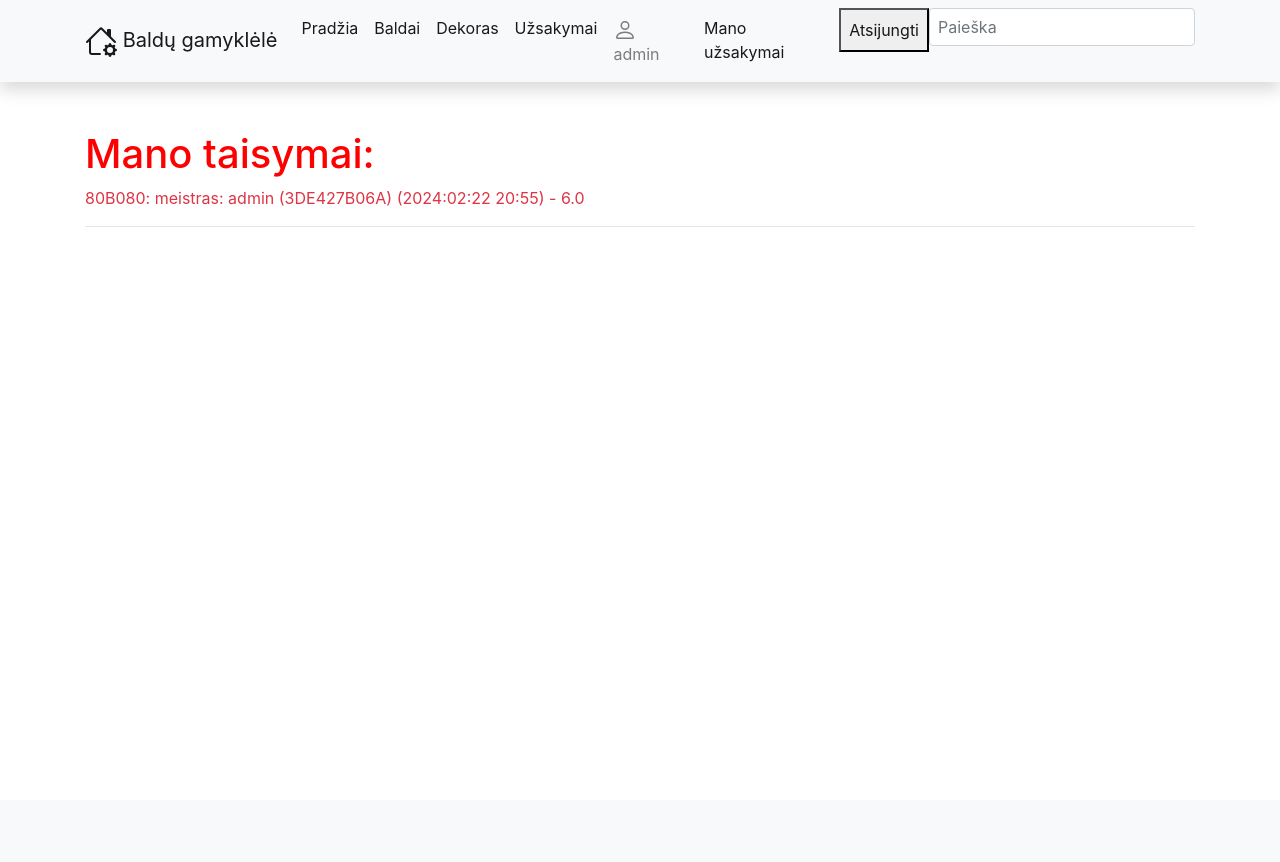
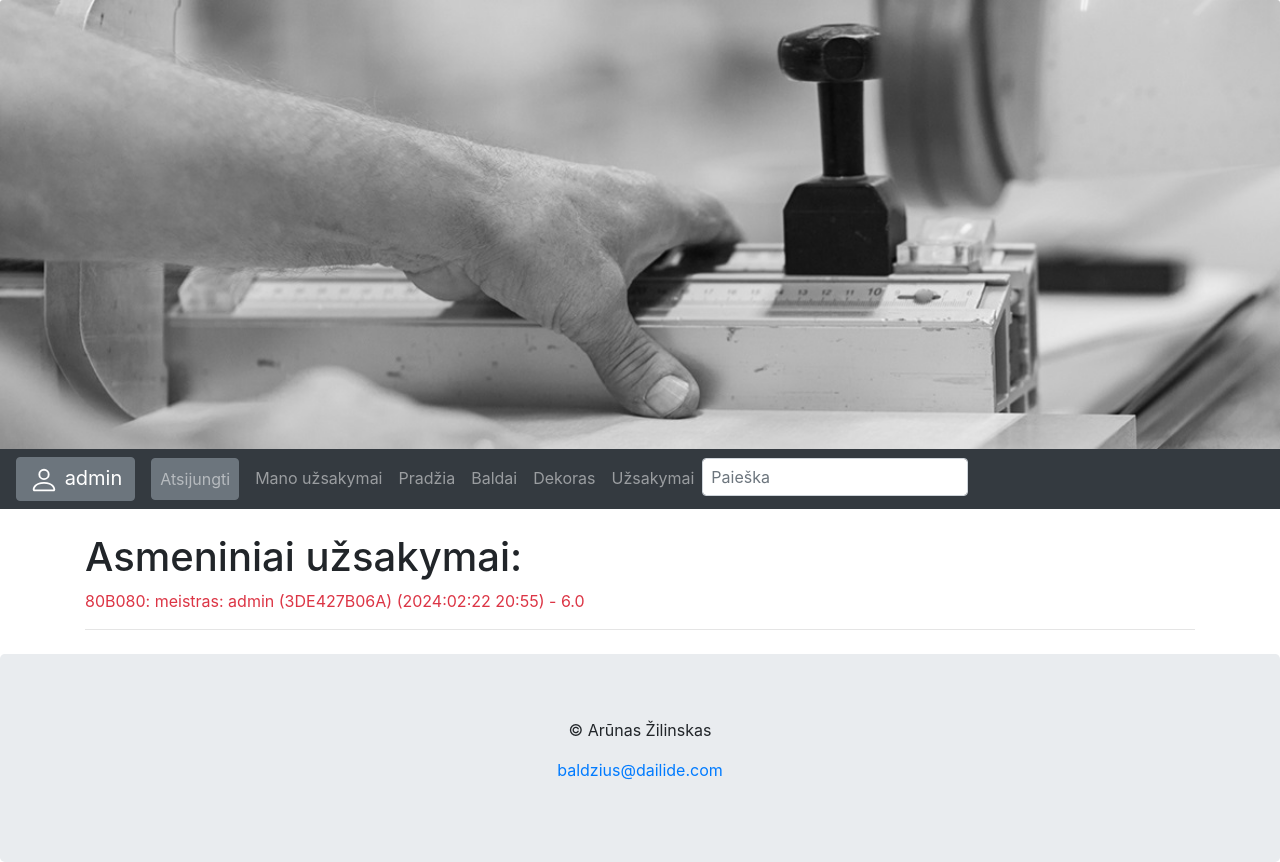
Before and after one commit to Atstovas/Baldai, a Django app: page /baldai/my_orders/ in a window 1280 px wide. Before the commit the page ends 227 px from the top, so only its background shows below. Run offline with Django 5.2, Linux system fonts and the light colour scheme; a user stored in the database is signed in; data comes from the database, SQL or seed files in the repository; some libraries are stand-ins or nearby versions.

Commit message:
Monochrominis dizainas.

```diff
--- a/mysite/baldai/templates/base.html
+++ b/mysite/baldai/templates/base.html
@@ -4,62 +4,50 @@
     <title>{% block "title" %}{% endblock %}</title>
     <meta charset="utf-8">
     <meta name="viewport" content="width=device-width, initial-scale=1">
-    <link rel="stylesheet" href="https://stackpath.bootstrapcdn.com/bootstrap/4.1.3/css/bootstrap.min.css"
-          integrity="sha384-MCw98/SFnGE8fJT3GXwEOngsV7Zt27NXFoaoApmYm81iuXoPkFOJwJ8ERdknLPMO"
-          crossorigin="anonymous">
-    <link rel="stylesheet" href="https://cdnjs.cloudflare.com/ajax/libs/font-awesome/4.7.0/css/font-awesome.min.css">
-    {% load static %}
-    <link rel="stylesheet" href="{% static 'css/styles.css' %}">
-
-    <!-- Add additional CSS in static file -->
+    <link rel="stylesheet" href="https://cdn.jsdelivr.net/npm/bootstrap@4.6.2/dist/css/bootstrap.min.css">
+    <script src="https://cdn.jsdelivr.net/npm/jquery@3.7.1/dist/jquery.slim.min.js"></script>
+    <script src="https://cdn.jsdelivr.net/npm/popper.js@1.16.1/dist/umd/popper.min.js"></script>
+    <script src="https://cdn.jsdelivr.net/npm/bootstrap@4.6.2/dist/js/bootstrap.bundle.min.js"></script>
+    <style>
+        .fakeimg {
+          height: 200px;
+          background: #aaa;
+        }
+    </style>
 </head>
 <body>
 {% load i18n %}
-<!-- Navigation -->
-<nav class="navbar navbar-expand-lg navbar-light bg-light static-top mb-5 shadow">
-    <div class="container">
-        <a class="navbar-brand" href="{% url 'baldai' %}">
-            <svg xmlns="http://www.w3.org/2000/svg" width="32" height="32" fill="currentColor" class="bi bi-house-gear"
-                 viewBox="0 0 16 16">
-                <path d="M7.293 1.5a1 1 0 0 1 1.414 0L11 3.793V2.5a.5.5 0 0 1 .5-.5h1a.5.5 0 0 1 .5.5v3.293l2.354 2.353a.5.5 0 0 1-.708.708L8 2.207l-5 5V13.5a.5.5 0 0 0 .5.5h4a.5.5 0 0 1 0 1h-4A1.5 1.5 0 0 1 2 13.5V8.207l-.646.647a.5.5 0 1 1-.708-.708z"/>
-                <path d="M11.886 9.46c.18-.613 1.048-.613 1.229 0l.043.148a.64.64 0 0 0 .921.382l.136-.074c.561-.306 1.175.308.87.869l-.075.136a.64.64 0 0 0 .382.92l.149.045c.612.18.612 1.048 0 1.229l-.15.043a.64.64 0 0 0-.38.921l.074.136c.305.561-.309 1.175-.87.87l-.136-.075a.64.64 0 0 0-.92.382l-.045.149c-.18.612-1.048.612-1.229 0l-.043-.15a.64.64 0 0 0-.921-.38l-.136.074c-.561.305-1.175-.309-.87-.87l.075-.136a.64.64 0 0 0-.382-.92l-.148-.044c-.613-.181-.613-1.049 0-1.23l.148-.043a.64.64 0 0 0 .382-.921l-.074-.136c-.306-.561.308-1.175.869-.87l.136.075a.64.64 0 0 0 .92-.382zM14 12.5a1.5 1.5 0 1 0-3 0 1.5 1.5 0 0 0 3 0"/>
-            </svg>
-            Baldų gamyklėlė</a>
-        <button class="navbar-toggler" type="button" data-toggle="collapse" data-target="#navbarResponsive"
-                aria-controls="navbarResponsive" aria-expanded="false" aria-label="Toggle navigation">
-            <span class="navbar-toggler-icon"></span>
-        </button>
-        <div class="collapse navbar-collapse" id="navbarResponsive">
-            <ul class="navbar-nav ml-auto">
-                <li class="nav-item">
-                    <a class="nav-link active" href="{% url 'index' %}">Pradžia</a>
-                </li>
-                <li class="nav-item">
-                    <a class="nav-link active" href="{% url 'baldai' %}">Baldai</a>
-                </li>
-                <li class="nav-item">
-                    <a class="nav-link active" href="{% url 'products' %}">Dekoras</a>
-                </li>
-                <li class="nav-item">
-                    <a class="nav-link active" href="{% url 'orders' %}">Užsakymai</a>
-                </li>
+<div class="justify-content-center text-center ">
+    <img src="/static/img/header.jpg" class="card-img-top " alt="Responsive image">
+</div>
+<nav class="navbar navbar-expand-sm bg-dark navbar-dark nav justify-content-end">
     {% if user.is_authenticated %}
-                <li class="nav-item"><a class="nav-link" href="{% url 'profile' %}">
+    <a class="navbar-brand btn btn-secondary" href="{% url 'profile' %}">
         <svg class="bi bi-person" width="1.5em" height="1.5em" viewBox="0 0 16 16" fill="currentColor"
              xmlns="http://www.w3.org/2000/svg">
             <path fill-rule="evenodd"
                   d="M13 14s1 0 1-1-1-4-6-4-6 3-6 4 1 1 1 1h10zm-9.995-.944v-.002.002zM3.022 13h9.956a.274.274 0 00.014-.002l.008-.002c-.001-.246-.154-.986-.832-1.664C11.516 10.68 10.289 10 8 10c-2.29 0-3.516.68-4.168 1.332-.678.678-.83 1.418-.832 1.664a1.05 1.05 0 00.022.004zm9.974.056v-.002.002zM8 7a2 2 0 100-4 2 2 0 000 4zm3-2a3 3 0 11-6 0 3 3 0 016 0z"
                   clip-rule="evenodd"/>
         </svg>
-                    {{ user.get_username }}</a></li>
+        {{ user.get_username }}
+    </a>
+
+    {% endif %}
+    <button class="navbar-toggler" type="button" data-toggle="collapse" data-target="#collapsibleNavbar">
+        <span class="navbar-toggler-icon"></span>
+    </button>
+    <div class="collapse navbar-collapse" id="collapsibleNavbar">
+        <ul class="navbar-nav">
+            {% if user.is_authenticated %}
             <li class="nav-item">
-                    <a class="nav-link active" href="{% url 'my_orders' %}">Mano užsakymai</a>
+                <form method="post" action="{% url 'account_logout' %}">
+                    {% csrf_token %}
+                    <button type="submit" class="nav-link mr-2 btn btn-secondary">Atsijungti
+                    </button>
+                </form>
             </li>
             <li class="nav-item">
-                    <form method="post" action="{% url 'logout' %}">
-                        {% csrf_token %}
-                        <button class="nav-link active" type="submit">Atsijungti</button>
-                    </form>
+                <a class="nav-link" href="{% url 'my_orders' %}">Mano užsakymai</a>
             </li>
             {% else %}
             <li class="nav-item">
@@ -69,6 +57,20 @@
                 <a class="nav-link active" href="{% url 'login' %}">Prisijungti</a>
             </li>
             {% endif %}
+            <li class="nav-item">
+                <a class="nav-link" href="{% url 'index' %}">Pradžia</a>
+            </li>
+            <li class="nav-item">
+                <a class="nav-link" href="{% url 'baldai' %}">Baldai</a>
+            </li>
+            <li class="nav-item">
+                <a class="nav-link" href="{% url 'products' %}">Dekoras</a>
+            </li>
+            <li class="nav-item">
+                <a class="nav-link" href="{% url 'orders' %}">Užsakymai</a>
+            </li>
+
+
             <li>
                 <form action="{% url 'search' %}" method="get" class="form-inline my-2 my-md-0">
                     <input name="query" class="form-control nav-link active" type="text" placeholder="Paieška">
@@ -76,9 +78,9 @@
             </li>
         </ul>
     </div>
-    </div>
 </nav>
-<div class="container">
+
+<div class="container my-4">
     {% if messages %}
     {% for message in messages %}
     <div class="alert alert-{% if message.tags == 'error' %}danger{% elif message.tags == 'info' %}success{% endif %}"
@@ -89,15 +91,10 @@
     {% endif %}
     {% block "content" %}{% endblock %}
 </div>
+<div class="jumbotron text-center" style="margin-bottom:0">
+      <p>© Arūnas Žilinskas</p>
+  <p><a href="mailto:baldzius@dailide.com">baldzius@dailide.com</a></p>
+</div>
 
-<script src="https://code.jquery.com/jquery-3.5.1.slim.min.js"
-        integrity="sha384-DfXdz2htPH0lsSSs5nCTpuj/zy4C+OGpamoFVy38MVBnE+IbbVYUew+OrCXaRkfj"
-        crossorigin="anonymous"></script>
-<script src="https://cdn.jsdelivr.net/npm/popper.js@1.16.0/dist/umd/popper.min.js"
-        integrity="sha384-Q6E9RHvbIyZFJoft+2mJbHaEWldlvI9IOYy5n3zV9zzTtmI3UksdQRVvoxMfooAo"
-        crossorigin="anonymous"></script>
-<script src="https://stackpath.bootstrapcdn.com/bootstrap/4.5.0/js/bootstrap.min.js"
-        integrity="sha384-OgVRvuATP1z7JjHLkuOU7Xw704+h835Lr+6QL9UvYjZE3Ipu6Tp75j7Bh/kR0JKI"
-        crossorigin="anonymous"></script>
 </body>
 </html>
--- a/mysite/baldai/templates/my_orders.html
+++ b/mysite/baldai/templates/my_orders.html
@@ -1,9 +1,9 @@
 {% extends "base.html" %}
 
-{% block "title" %}Mano taisymai{% endblock %}
+{% block "title" %}Asmeniniai užsakymai{% endblock %}
 
 {% block "content" %}
-<h1>Mano taisymai:</h1>
+<h1>Asmeniniai užsakymai:</h1>
 {% for order in orders %}
 <a class="{% if order.is_overdue %}text-danger{% endif %}" href="{% url 'order' order.pk %}">{{ order }}</a>
 <hr>
--- a/mysite/baldai/templates/product.html
+++ b/mysite/baldai/templates/product.html
@@ -5,7 +5,7 @@
 {% block "content" %}
 {% load static %}
 {% if product.decor_pic %}
-<img src="{{ product.decor_pic.url }}" class="card-img-top" style="width: 80%; height: auto;" alt="...">
+<img src="{{ product.decor_pic.url }}" class="card-img-top nav  " style="width: 80%; height: auto; " alt="...">
 {% else %}
 <img src="{% static 'img/default_decor_small.jpg' %}" class="card-img-top" style="width: 50%; height: auto;">
 {% endif %}
--- a/mysite/baldai/urls.py
+++ b/mysite/baldai/urls.py
@@ -1,5 +1,6 @@
-from django.urls import path
+from django.urls import path, include
 from . import views
+from django.contrib.auth import views as auth_views
 
 urlpatterns = [
     path("", views.index, name="index"),
@@ -13,6 +14,7 @@ urlpatterns = [
     path('my_orders/', views.MyOrderListView.as_view(), name="my_orders"),
     path('register/', views.register, name='register'),
     path("profile/", views.profile, name="profile"),
+    path('accounts/logout/', include('allauth.urls')),
     path("order/new", views.OrderCreateView.as_view(), name="order_new"),
     path("order/<int:pk>/update", views.OrderUpdateView.as_view(), name="order_update"),
     path("order/<int:pk>/delete", views.OrderDeleteView.as_view(), name="order_delete"),
--- a/mysite/baldai/views.py
+++ b/mysite/baldai/views.py
@@ -8,13 +8,18 @@ from django.shortcuts import redirect
 from django.contrib.auth.forms import User
 from django.views.decorators.csrf import csrf_protect
 from django.contrib import messages
-from django.contrib.auth import password_validation
+from django.contrib.auth import password_validation, logout
 from .forms import OrderCommentForm, UserUpdateForm, ProfileUpdateForm, OrderCreateUpdateForm
 from django.views.generic.edit import FormMixin
 from django.contrib.auth.decorators import login_required
 from django.db.models import Sum
 
 
+
+def logout_view(request):
+    logout(request)
+    # Redirect to a success page.
+    return redirect('index')
 # Create your views here.
 def index(request):
     num_services = Service.objects.all().count()
@@ -170,7 +175,7 @@ class OrderListView(generic.ListView):
     model = Order
     template_name = "orders.html"
     context_object_name = "orders"
-    paginate_by = 3
+    paginate_by = 4
 
 
 class OrderDetailView(FormMixin, generic.DetailView):
```
Also changed, not shown: mysite/baldai/static/img/header.jpg (added). Lines whose indentation alone changed are shown as unchanged.
